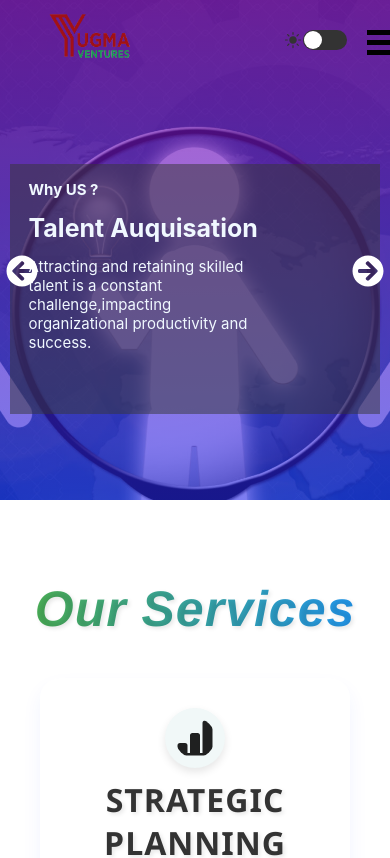
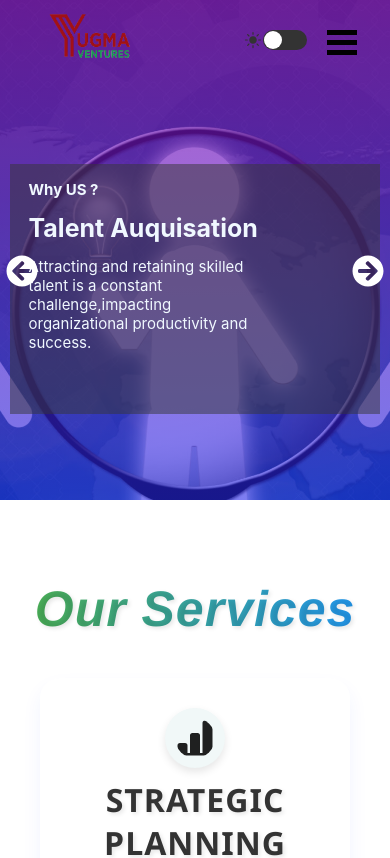
Before and after one commit to krushna53/yugma-ventures-main, a React (Create React App) app: page / in a window 390 px wide. Shown: the top 858 px of the page. Built offline with nearby package versions, Linux system fonts and the light colour scheme.

Commit message:
fixed responsiveness of Navbar

```diff
--- a/src/components/Navbar.css
+++ b/src/components/Navbar.css
@@ -150,6 +150,11 @@
     padding: 10px;
   }
 
+  .nav .logo {
+    float: left;
+    padding-right: 20px;
+  }
+
   .nav .logo img {
     margin-top: -50px;
     margin-left: -70px; /* Adjusted the margin-left to align properly */
@@ -173,14 +178,20 @@
   }
 
   .nav div.main_list ul li {
-    margin-right: 12px; /* Adjusted margin for better spacing */
+    margin-right: 0; /* Adjusted margin for better spacing */
+    font-size: 1rem;
   }
+
+  .nav div.main_list ul li a {
+    font-size: 1rem;
+  }
+
   .theme_switch{
     margin-bottom:25px ;
     margin-left: -50px;
   }
   .contact{
-    padding-right: 12px;
+    padding-right: 30px;
   }
 }
 
@@ -206,7 +217,7 @@
 @media only screen and (max-width: 768px) {
   .menu-icon {
     display: block;
-    margin-right: 40px;
+    margin-right: 50px;
   }
   .nav .main_list{
     height: 60px;
```
